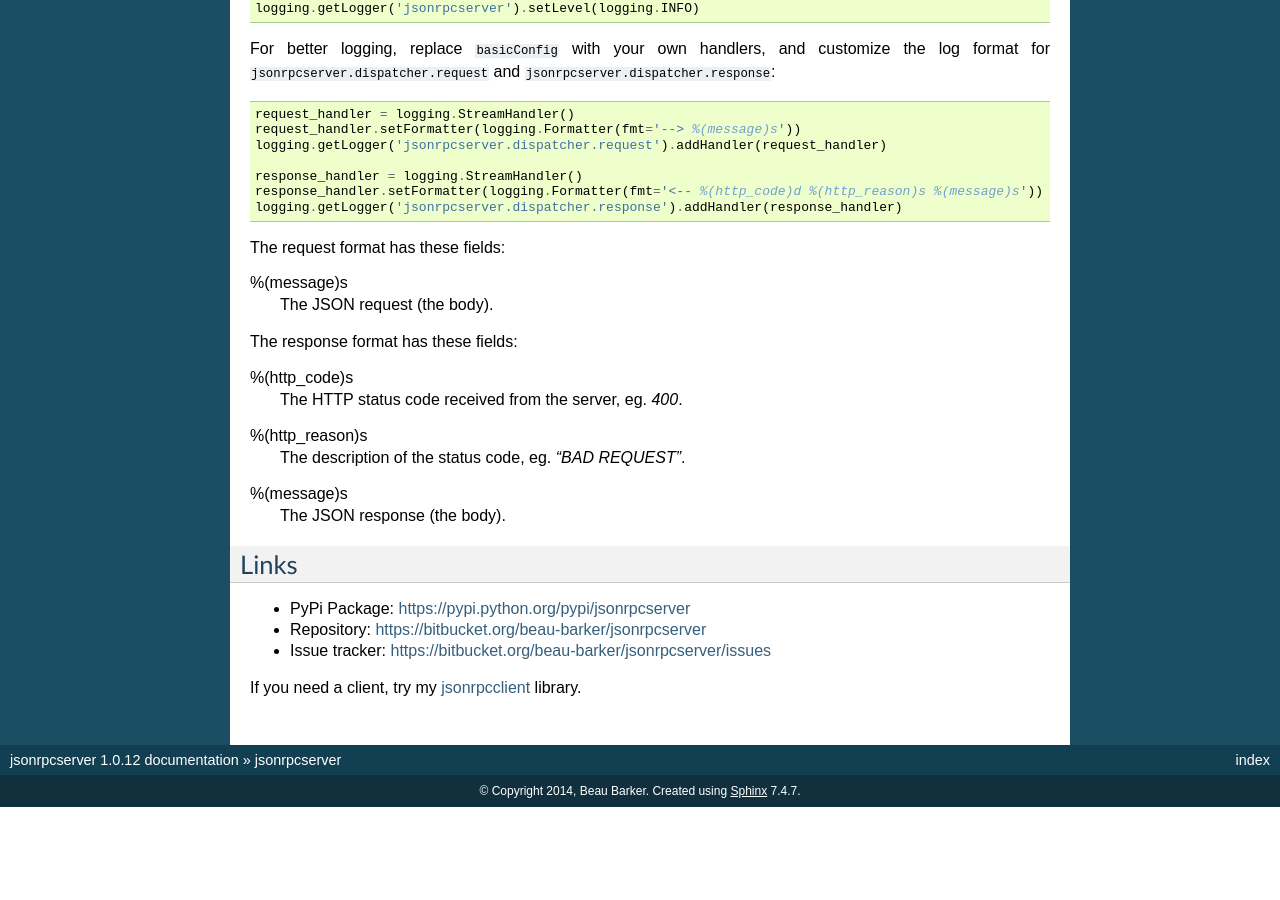
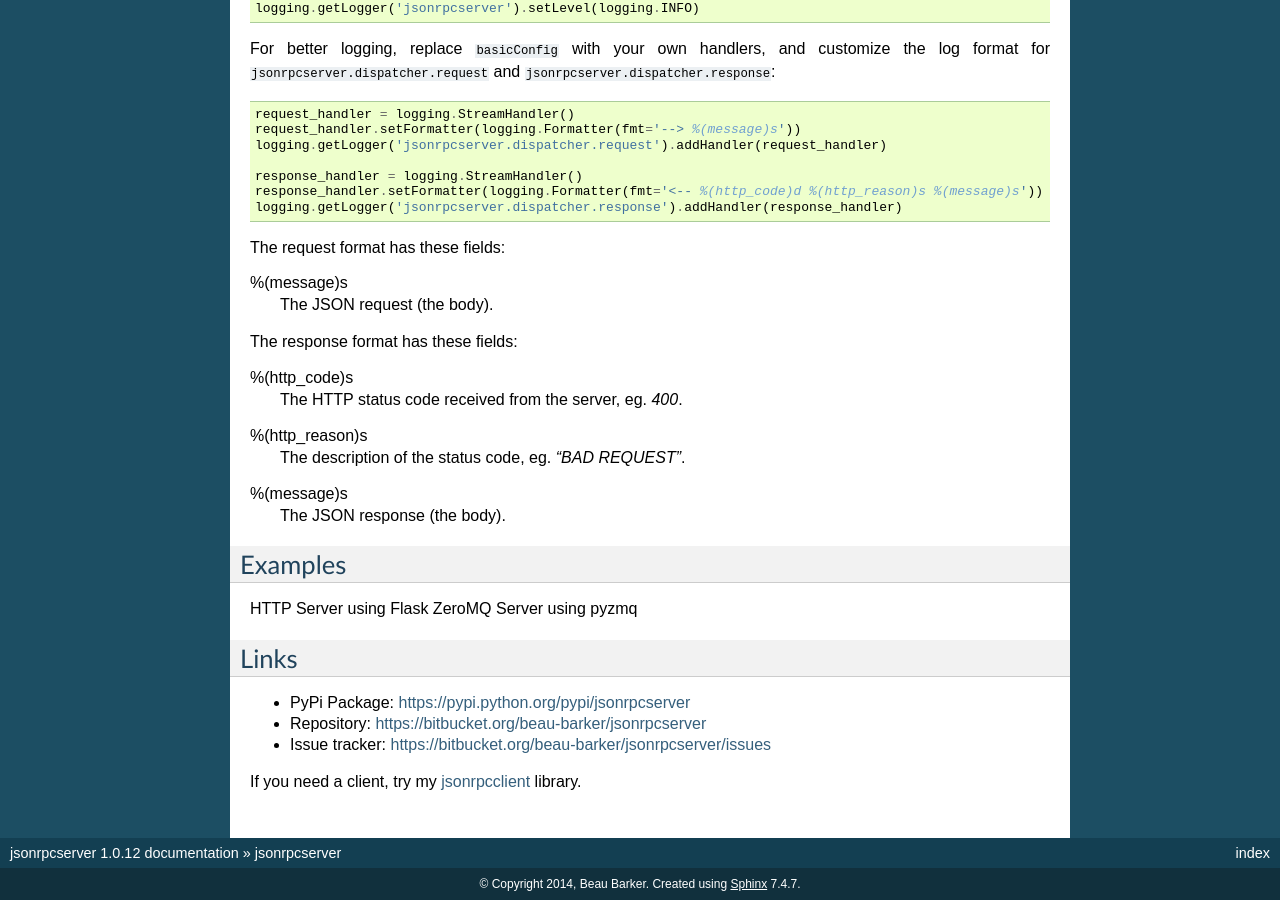
Before and after one commit to explodinglabs/jsonrpcserver, a Sphinx documentation site: the page built from doc/index.rst, in a window 1280 px wide and 900 px high, scrolled down 1866 px. Built offline with Sphinx 7.4.7, drawn with Linux system fonts in a browser that asks for light colours; before the commit the page ends 2673 px from its top, so only the background shows below that; some of the changed lines change nothing that is shown.

Commit message:
Move flask-example.py into doc/

```diff
--- a/flask-example.py
+++ b/doc/flask-example.py
@@ -2,8 +2,12 @@
 
 Demonstrates the jsonrpcserver library in a Flask app.
 
-To run::
-    $ pip install flask
+Install::
+
+    $ pip install flask jsonrpcserver
+
+Run::
+
     $ python flask-example.py
 """
 from flask import Flask, request, jsonify
--- a/doc/index.rst
+++ b/doc/index.rst
@@ -139,6 +139,12 @@
 %(message)s
     The JSON response (the body).
 
+Examples
+========
+
+HTTP Server using Flask
+ZeroMQ Server using pyzmq
+
 Links
 =====
 
```
